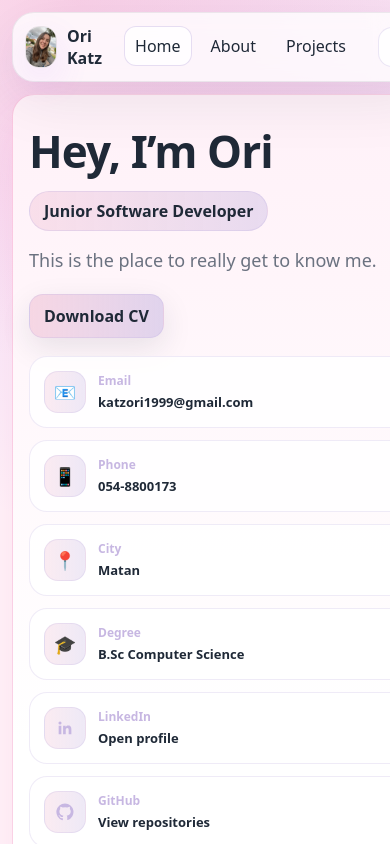
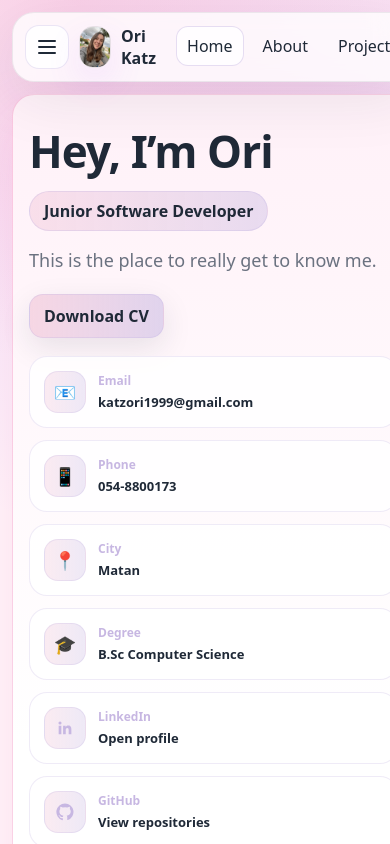
Before and after one commit to orikatz99/portfolio, a React (Vite) app: page / in a window 390 px wide. Shown: the top 844 px of the page. Built offline with nearby package versions, Linux system fonts and the light colour scheme.

Commit message:
Fix mobile siderbar

```diff
--- a/src/components/Sidebar/Sidebar.css
+++ b/src/components/Sidebar/Sidebar.css
@@ -132,6 +132,11 @@
   display: none;
 }
 
+/* burger icon (3 lines) */
+.sidebar__burger{
+  display: none;
+}
+
 .sidebar__overlay,
 .sidebar__menu{
   display: none;
@@ -140,23 +145,68 @@
 /* ✅ Mobile Top Bar behavior (ONLY mobile) */
 @media (max-width: 900px){
   .sidebar{
-    /* ✅ reset the desktop sidebar behavior that breaks mobile */
-    height: auto;                 /* IMPORTANT */
+    height: auto;
     top: 12px;
     position: sticky;
     z-index: 50;
 
     display: flex;
-    flex-direction: row;          /* IMPORTANT */
+    flex-direction: row;
     align-items: center;
-    justify-content: space-between;
-    gap: 12px;
+
+    /* ✅ so we can control order nicely */
+    justify-content: flex-start;
+    gap: 10px;
 
     padding: 12px 12px;
   }
 
+  /* ✅ Hamburger appears on the LEFT */
+  .sidebar__hamburger{
+    display: inline-flex;
+    align-items: center;
+    justify-content: center;
+
+    width: 44px;
+    height: 44px;
+    border-radius: 14px;
+    border: 1px solid rgba(199,183,226,0.35);
+    background: rgba(255,255,255,0.85);
+    color: var(--text);
+    cursor: pointer;
+    flex: 0 0 auto;
+    padding: 0;
+  }
+
+  .sidebar__hamburger:active{
+    transform: scale(0.98);
+  }
+
+  /* ✅ Bigger lines that match the square */
+  .sidebar__burger{
+    display: block;
+    width: 18px;
+    height: 2px;
+    border-radius: 999px;
+    background: var(--text);
+    position: relative;
+  }
+
+  .sidebar__burger::before,
+  .sidebar__burger::after{
+    content: "";
+    position: absolute;
+    left: 0;
+    width: 18px;
+    height: 2px;
+    border-radius: 999px;
+    background: var(--text);
+  }
+
+  .sidebar__burger::before{ top: -6px; }
+  .sidebar__burger::after{ top: 6px; }
+
   .sidebar__profile{
-    /* ✅ stop centering like a big card */
     text-align: left;
     display: flex;
     align-items: center;
@@ -167,7 +217,7 @@
   .sidebar__avatar{
     width: 40px;
     height: 40px;
-    margin: 0;                    /* IMPORTANT */
+    margin: 0;
     border-radius: 14px;
   }
 
@@ -184,9 +234,9 @@
     display: none;
   }
 
-  /* ✅ top menu on the right */
+  /* ✅ top menu on the right (horizontal scroll) */
   .sidebar__nav{
-    margin: 0;
+    margin: 0 0 0 auto; /* pushes nav to the right */
     display: flex;
     flex-direction: row;
     gap: 8px;
@@ -194,7 +244,7 @@
     flex-wrap: nowrap;
     overflow-x: auto;
     padding-bottom: 2px;
-    max-width: 62vw;              /* so it won’t push layout */
+    max-width: 58vw;
   }
 
   .sidebar__navLink{
@@ -203,31 +253,9 @@
     border-radius: 12px;
   }
 
-  /* ✅ hide CV on mobile (we'll show it inside hamburger) */
+  /* ✅ hide CV on mobile (we show it inside hamburger) */
   .sidebar__cv{
     display: none;
-  }
-
-  /* =========================
-     ✅ Hamburger on mobile
-  ========================= */
-  .sidebar__hamburger{
-    display: inline-flex;
-    align-items: center;
-    justify-content: center;
-    width: 40px;
-    height: 40px;
-    border-radius: 14px;
-    border: 1px solid rgba(199,183,226,0.35);
-    background: rgba(255,255,255,0.85);
-    color: var(--text);
-    font-weight: 900;
-    cursor: pointer;
-    flex: 0 0 auto;
-  }
-
-  .sidebar__hamburger:active{
-    transform: scale(0.98);
   }
 
   /* overlay behind dropdown */
@@ -288,7 +316,6 @@
     background: rgba(255,255,255,0.70);
   }
 
-  /* Active navlink highlight in menu */
   .sidebar__menuItem.active{
     border-color: rgba(199,183,226,0.45);
     background: rgba(199,183,226,0.18);
--- a/src/components/Sidebar/Sidebar.jsx
+++ b/src/components/Sidebar/Sidebar.jsx
@@ -23,6 +23,17 @@ export default function Sidebar() {
 
   return (
     <aside className="sidebar">
+      {/* ✅ Mobile hamburger (placed first => left of avatar) */}
+      <button
+        className="sidebar__hamburger"
+        type="button"
+        aria-label="Open menu"
+        aria-expanded={menuOpen ? "true" : "false"}
+        onClick={() => setMenuOpen((v) => !v)}
+      >
+        <span className="sidebar__burger" aria-hidden="true" />
+      </button>
+
       <div className="sidebar__profile">
         <img className="sidebar__avatar" src={profileImage} alt="Ori Katz" />
         <div>
@@ -83,17 +94,6 @@ export default function Sidebar() {
         Download CV
       </a>
 
-      {/* ✅ Mobile hamburger */}
-      <button
-        className="sidebar__hamburger"
-        type="button"
-        aria-label="Open menu"
-        aria-expanded={menuOpen ? "true" : "false"}
-        onClick={() => setMenuOpen((v) => !v)}
-      >
-        ☰
-      </button>
-
       {/* ✅ Mobile dropdown + overlay */}
       {menuOpen && (
         <>
@@ -107,7 +107,7 @@ export default function Sidebar() {
           <div className="sidebar__menu" role="menu">
             <div className="sidebar__menuTitle">Menu</div>
 
-            {/* ✅ Routes in hamburger */}
+            {/* Routes */}
             <NavLink className="sidebar__menuItem" to="/" end role="menuitem">
               Home
             </NavLink>
@@ -123,7 +123,7 @@ export default function Sidebar() {
 
             <div className="sidebar__menuDivider" />
 
-            {/* ✅ Socials + CV */}
+            {/* Socials + CV */}
             <a
               className="sidebar__menuItem"
               href="https://github.com/orikatz99"
```
